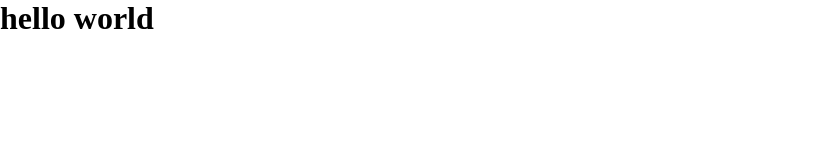
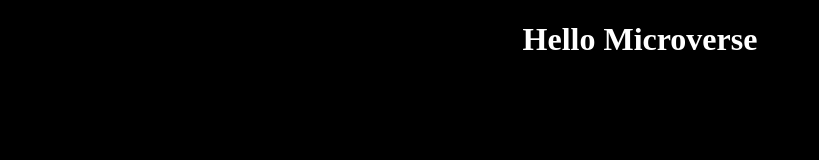
Before and after one commit to karvel-code/hello_microverse, a website: page index.html in a window 1280 px wide. Shown: the whole page, without its empty margins (0-819 px from the left). Drawn offline with Linux system fonts and the light colour scheme.

Commit message:
Add hello microverse

```diff
--- a/index.html
+++ b/index.html
@@ -12,7 +12,7 @@
 
 <body>
 
-  <h1>hello world</h1>
+  <h1 class="head">Hello Microverse</h1>
 </body>
 
 </html>
--- a/style.css
+++ b/style.css
@@ -3,40 +3,14 @@
                 ****** RESET ******
     ==============================================
 */
+
 body {
-  margin: 0;
+  background-color: black;
 }
-
-:root {
-  --color-red: #f42;
-  --bg-color-red: #f42;
-}
-
-*,
-*::before,
-*::after {
-  margin: 0;
-  padding: 0;
-  -webkit-box-sizing: border-box;
-  -moz-box-sizing: border-box;
-  box-sizing: border-box;
-}
-
-ul {
-  list-style: none;
-}
-
-a {
-  text-decoration: none;
+h1 {
   color: white;
 }
-
-a:hover {
-  color: #333;
+.head {
+  color: white;
+  text-align: center;
 }
-
-/*
-    ==============================================
-                ****** GLOBAL ******
-    ==============================================
-*/
```
